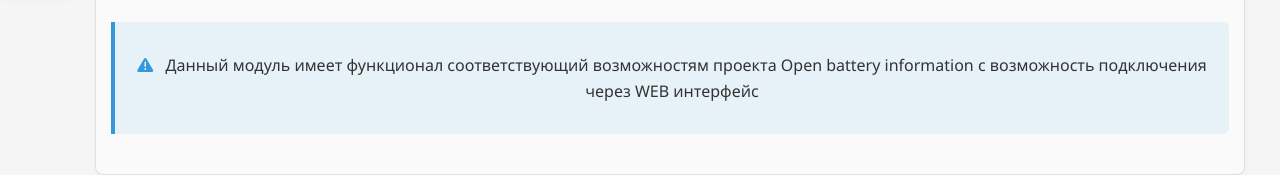
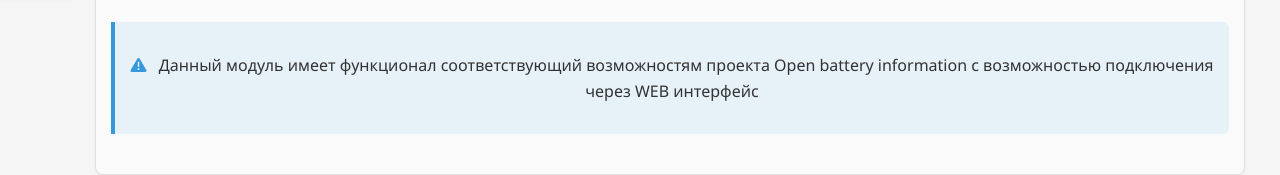
Before and after one commit to NikElectronics/ELIXStoFIX, a plain HTML site: page index.html in a window 1280 px wide. Shown: the part 807-982 px from the top of the page. Drawn offline with Linux system fonts and the light colour scheme.

Commit message:
fix bugs

```diff
--- a/index.html
+++ b/index.html
@@ -539,7 +539,7 @@
             <img src="images/nemakita.png" alt="Общий вид">
             <div class="image-caption">Общий вид устройства</div>
             <div class="note">
-                <p><i class="fas fa-exclamation-triangle"></i> <strong></strong> Данный модуль имеет функционал соответствующий возможностям проекта Open battery information c возможность подключения через WEB интерфейс</p>
+                <p><i class="fas fa-exclamation-triangle"></i> <strong></strong> Данный модуль имеет функционал соответствующий возможностям проекта Open battery information c возможностью подключения через WEB интерфейс</p>
             </div>
         </div>
 
```
